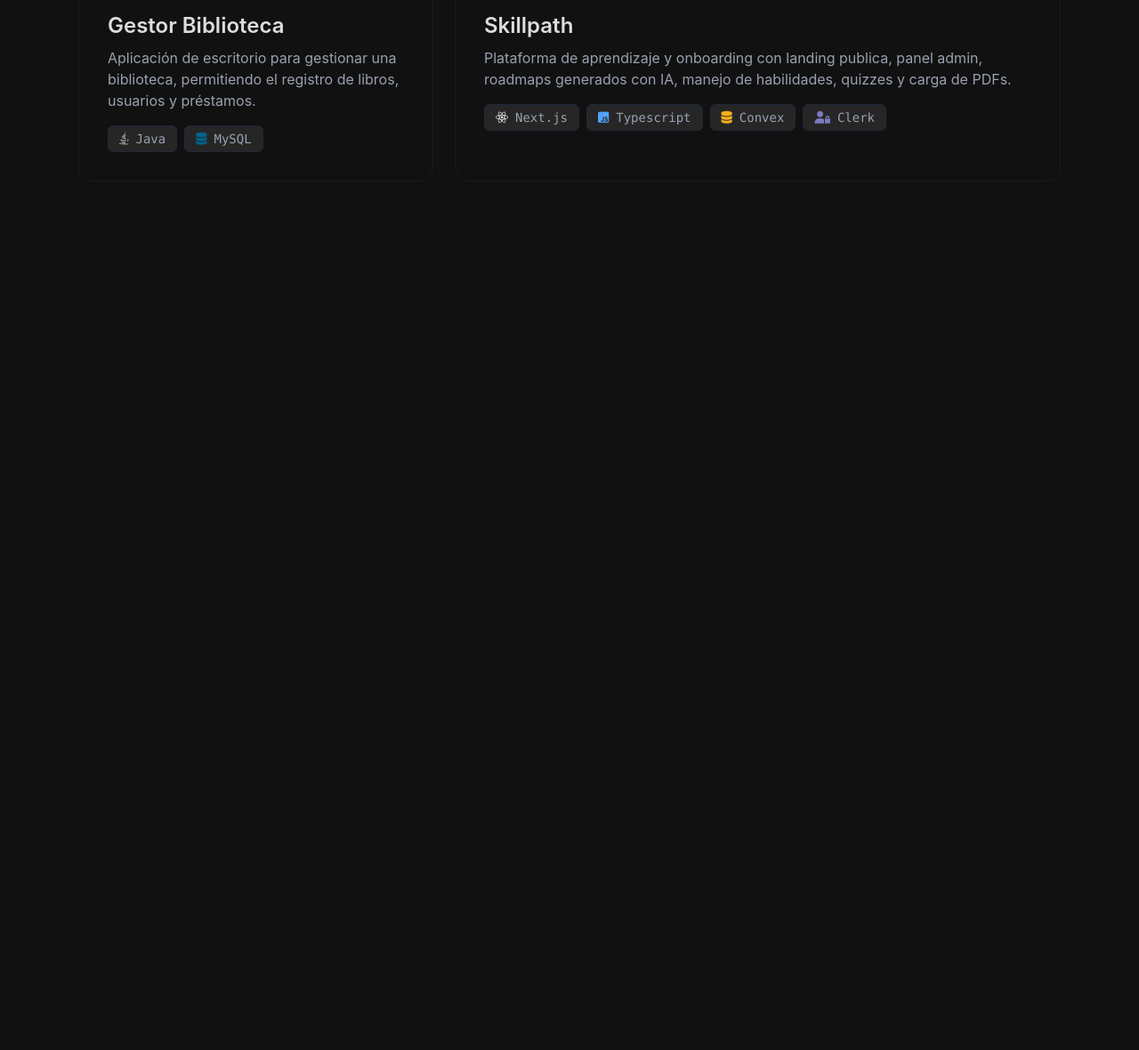
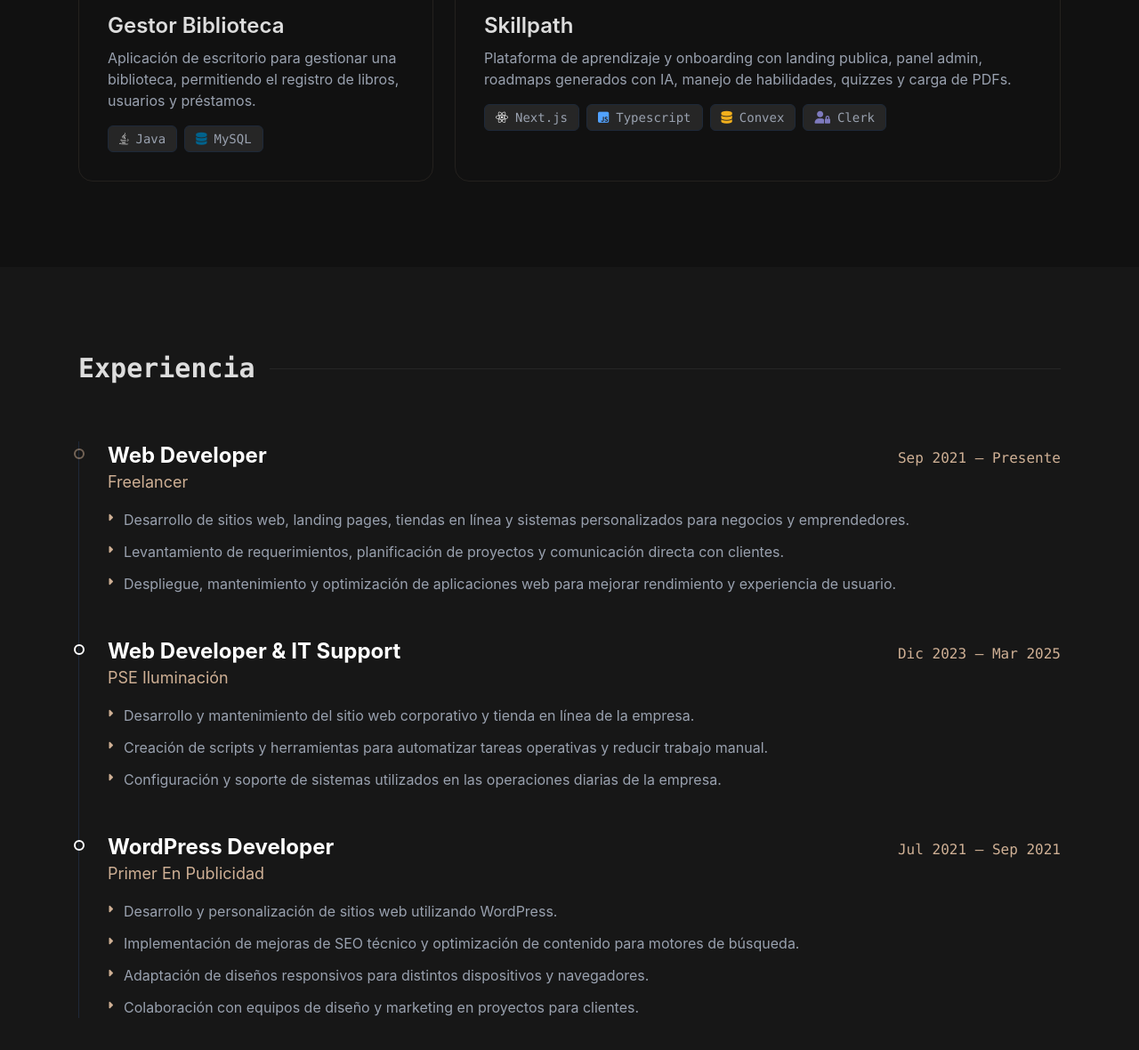
Before and after one commit to CesarOliva/portafolio, an Astro site: page / in a window 1280 px wide. Shown: the part 3000-4180 px from the top of the page at 89% size. Before the commit the page ends 3300 px from the top, so only its background shows below. Built offline with nearby package versions, Linux system fonts and the light colour scheme; Astro itself is replaced by a stand-in of ours.

Commit message:
Adding experience

```diff
--- /dev/null
+++ b/src/components/Experience.astro
@@ -0,0 +1,68 @@
+---
+
+const experience = [
+    {
+        title: "Web Developer",
+        place: "Freelancer",
+        date: "Sep 2021 — Presente",
+        description: [
+            "Desarrollo de sitios web, landing pages, tiendas en línea y sistemas personalizados para negocios y emprendedores.",
+            "Levantamiento de requerimientos, planificación de proyectos y comunicación directa con clientes.",
+            "Despliegue, mantenimiento y optimización de aplicaciones web para mejorar rendimiento y experiencia de usuario."
+        ],
+        current: true
+    },
+    {
+        title: "Web Developer & IT Support",
+        place: "PSE Iluminación",
+        date: "Dic 2023 — Mar 2025",
+        description: [
+            "Desarrollo y mantenimiento del sitio web corporativo y tienda en línea de la empresa.",
+            "Creación de scripts y herramientas para automatizar tareas operativas y reducir trabajo manual.",
+            "Configuración y soporte de sistemas utilizados en las operaciones diarias de la empresa."
+        ],
+    },
+    {
+        title: "WordPress Developer",
+        place: "Primer En Publicidad",
+        date: "Jul 2021 — Sep 2021",
+        description: [
+            "Desarrollo y personalización de sitios web utilizando WordPress.",
+            "Implementación de mejoras de SEO técnico y optimización de contenido para motores de búsqueda.",
+            "Adaptación de diseños responsivos para distintos dispositivos y navegadores.",
+            "Colaboración con equipos de diseño y marketing en proyectos para clientes."
+        ],
+    }
+]
+
+---
+
+<section id="projects" class="py-24 px-6 bg-neutral-900">
+    <div class="max-w-300 mx-auto px-2 md:px-12">
+        <div class="flex items-center gap-4 mb-16">
+            <h2 class="text-3xl font-bold font-mono">Experiencia</h2>
+            <div class="h-px grow bg-neutral-800"></div>
+        </div>
+
+        <div class="relative border-l border-gray-800 ml-4 md:ml-0 md:pl-8 space-y-12">
+            {experience.map((exp) => (
+                <div class="relative pl-8 md:pl-0">
+                    <div class={`absolute w-3 h-3 bg-dark border-2 rounded-full -left-[42px] md:-left-[38px] top-2 ${exp.current ? 'animate-pulse border-[#cfb095]' : 'border-white'}`}></div>
+                    <div class="flex flex-col md:flex-row md:items-baseline justify-between mb-2 md:mb-0">
+                        <h3 class="text-2xl font-bold text-white">{exp.title}</h3>
+                        <span class="font-mono text-md text-[#cfb095] mt-1 md:mt-0">{exp.date}</span>
+                    </div>
+                    <h4 class="text-lg text-[#cfb095] mb-4">{exp.place}</h4>
+                    <ul class="space-y-3 text-gray-400 text-md">
+                        {exp.description.map((desc) => (
+                            <li class="flex items-start gap-3">
+                                <i class="text-[#cfb095] text-xs fa-solid fa-caret-right mt-1"></i>
+                                <span>{desc}</span>
+                            </li>
+                        ))}
+                    </ul>
+                </div>
+            ))}
+        </div>
+    </div>
+</section>
--- a/src/components/Projects.astro
+++ b/src/components/Projects.astro
@@ -11,7 +11,7 @@
                 href="https://github.com/CesarOliva/Dominoes"
                 target="_blank"
                 rel="noreferrer"
-                class="rounded-2xl border border-gray-800/50 hover:border-gray-700 transition-colors overflow-hidden group md:col-span-5"
+                class="rounded-2xl border border-[#cfb095]/10 hover:border-[#ab805a]/50 transition-colors overflow-hidden group md:col-span-5"
             >
                 <div class="h-64 bg-linear-to-br from-amber-500/25 via-slate-900 to-slate-950 relative overflow-hidden">
                     <div class="absolute inset-0 bg-[radial-gradient(circle_at_top_right,rgba(255,255,255,0.15),transparent_35%),radial-gradient(circle_at_bottom_left,rgba(255,255,255,0.08),transparent_30%)]"></div>
@@ -26,7 +26,7 @@
                 </div>
 
                 <div class="p-8">
-                    <h3 class="font-semibold text-2xl mb-2">Dominoes</h3>
+                    <h3 class="font-semibold text-2xl mb-2 group-hover:text-[#ab805a]">Dominoes</h3>
                     <p class="text-md text-gray-400">Ecommerce moderno con autenticacion, checkout, pasarela de pagos, panel de administracion y actualizaciones en tiempo real.</p>
 
                     <div class="flex flex-wrap gap-2 mt-4">
@@ -51,7 +51,7 @@
                 href="https://github.com/deltahbc2/regionerate"
                 target="_blank"
                 rel="noreferrer"
-                class="rounded-2xl border border-gray-800/50 hover:border-gray-700 transition-colors overflow-hidden group md:col-span-3"
+                class="rounded-2xl border border-[#cfb095]/10 hover:border-[#ab805a]/50 transition-colors overflow-hidden group md:col-span-3"
             >
                 <div class="h-64 bg-linear-to-br from-emerald-500/25 via-slate-900 to-slate-950 relative overflow-hidden">
                     <div class="absolute inset-0 bg-[radial-gradient(circle_at_top_right,rgba(255,255,255,0.15),transparent_35%),radial-gradient(circle_at_bottom_left,rgba(255,255,255,0.08),transparent_30%)]"></div>
@@ -66,7 +66,7 @@
                 </div>
 
                 <div class="p-8">
-                    <h3 class="font-semibold text-2xl mb-2">Regionerate</h3>
+                    <h3 class="font-semibold text-2xl mb-2 group-hover:text-[#ab805a]">Regionerate</h3>
                     <p class="text-md text-gray-400">Plataforma con mapa interactivo para explorar especies nativas de Nuevo Leon y apoyar decisiones de reforestacion con datos.</p>
 
                     <div class="flex flex-wrap gap-2 mt-4">
@@ -91,7 +91,7 @@
                 href="https://github.com/CesarOliva/GestorBiblioteca"
                 target="_blank"
                 rel="noreferrer"
-                class="rounded-2xl border border-gray-800/50 hover:border-gray-700 transition-colors overflow-hidden group md:col-span-3"
+                class="rounded-2xl border border-[#cfb095]/10 hover:border-[#ab805a]/50 transition-colors overflow-hidden group md:col-span-3"
             >
                 <div class="h-64 bg-linear-to-br from-violet-500/25 via-slate-900 to-slate-950 relative overflow-hidden">
                     <div class="absolute inset-0 bg-[radial-gradient(circle_at_top_right,rgba(255,255,255,0.15),transparent_35%),radial-gradient(circle_at_bottom_left,rgba(255,255,255,0.08),transparent_30%)]"></div>
@@ -106,7 +106,7 @@
                 </div>
 
                 <div class="p-8">
-                    <h3 class="font-semibold text-2xl mb-2">Gestor Biblioteca</h3>
+                    <h3 class="font-semibold text-2xl mb-2 group-hover:text-[#ab805a]">Gestor Biblioteca</h3>
                     <p class="text-md text-gray-400">Aplicación de escritorio para gestionar una biblioteca, permitiendo el registro de libros, usuarios y préstamos.</p>
 
                     <div class="flex flex-wrap gap-2 mt-4">
@@ -125,7 +125,7 @@
                 href="https://github.com/deltahbc2/Skillpath"
                 target="_blank"
                 rel="noreferrer"
-                class="rounded-2xl border border-gray-800/50 hover:border-gray-700 transition-colors overflow-hidden group md:col-span-5"
+                class="rounded-2xl border border-[#cfb095]/10 hover:border-[#ab805a]/50 transition-colors overflow-hidden group md:col-span-5"
             >
                 <div class="h-64 bg-linear-to-br from-cyan-500/25 via-slate-900 to-slate-950 relative overflow-hidden">
                     <div class="absolute inset-0 bg-[radial-gradient(circle_at_top_right,rgba(255,255,255,0.15),transparent_35%),radial-gradient(circle_at_bottom_left,rgba(255,255,255,0.08),transparent_30%)]"></div>
@@ -140,7 +140,7 @@
                 </div>
 
                 <div class="p-8">
-                    <h3 class="font-semibold text-2xl mb-2">Skillpath</h3>
+                    <h3 class="font-semibold text-2xl mb-2 group-hover:text-[#ab805a]">Skillpath</h3>
                     <p class="text-md text-gray-400">Plataforma de aprendizaje y onboarding con landing publica, panel admin, roadmaps generados con IA, manejo de habilidades, quizzes y carga de PDFs.</p>
 
                     <div class="flex flex-wrap gap-2 mt-4">
--- a/src/pages/index.astro
+++ b/src/pages/index.astro
@@ -5,6 +5,7 @@ import Hero from '../components/Hero.astro';
 import About from '../components/About.astro';
 import Skills from '../components/Skills.astro';
 import Projects from '../components/Projects.astro';
+import Experience from '../components/Experience.astro';
 
 ---
 
@@ -16,4 +17,5 @@ import Projects from '../components/Projects.astro';
 	<About />
 	<Skills />
 	<Projects />
+	<Experience />
 </Layout>
```
